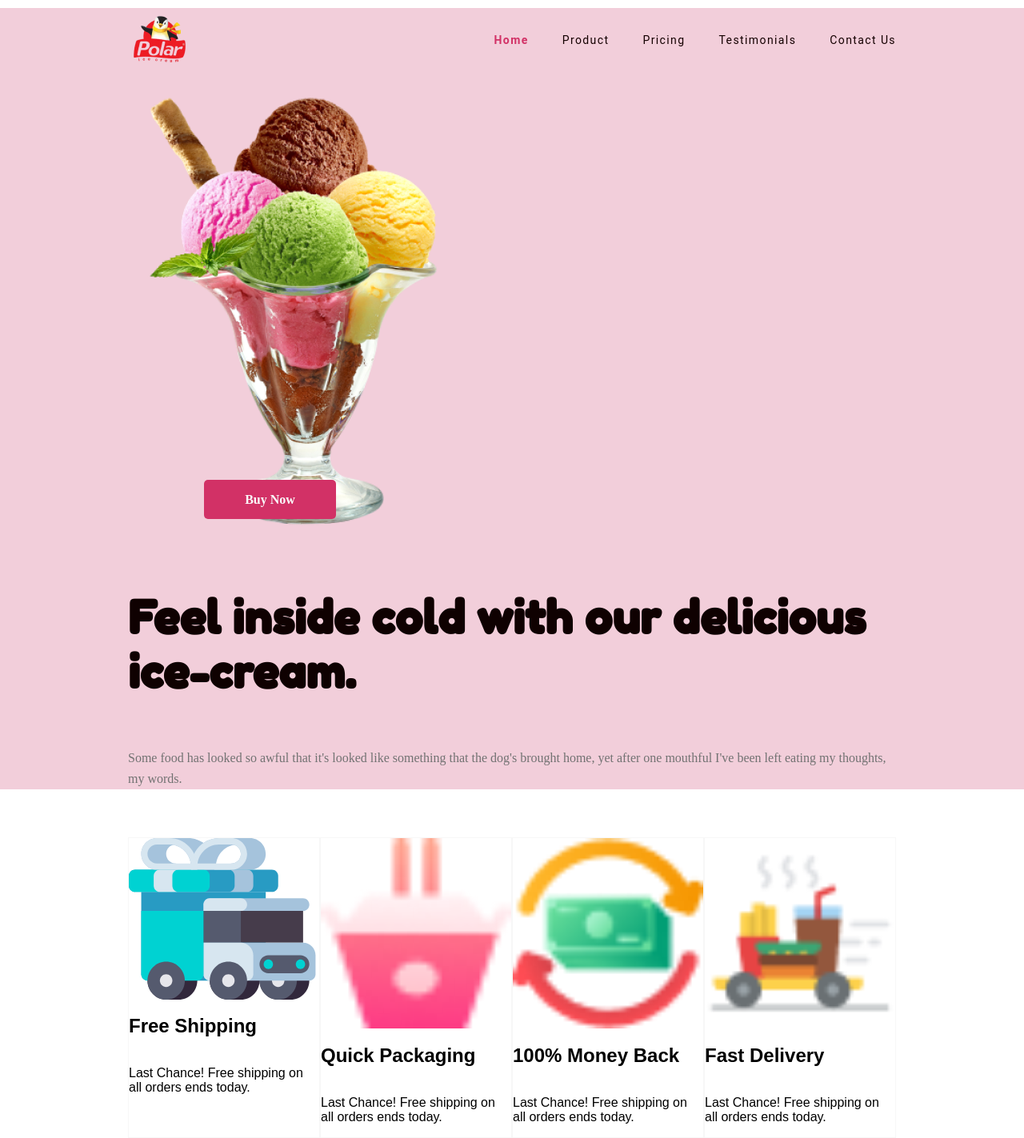
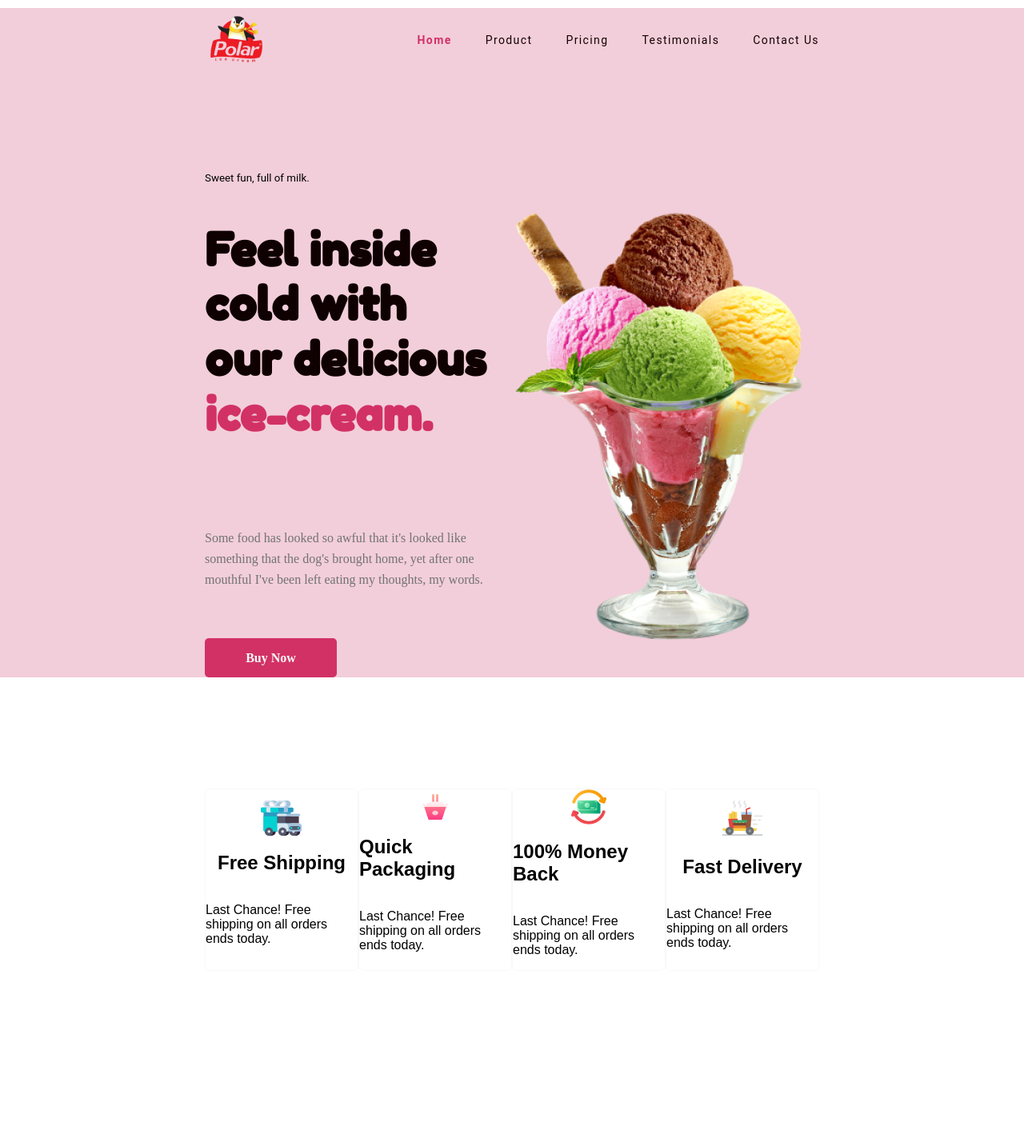
Before and after one commit to ValeryKirdey/dz1_valery, a plain HTML site: page index.html in a window 1280 px wide. Shown: the whole page at 80% size. After the commit the page ends 1214 px from the top, so only its background shows below. Drawn offline with Linux system fonts and the light colour scheme; a web font is replaced by a local one.

Commit message:
edit dz1

```diff
--- a/assets/css/style.css
+++ b/assets/css/style.css
@@ -8,7 +8,7 @@ body {
   }
 
   .container {
-    width: 75%;
+    width: 60%;
     margin: 0 auto;
 
   }
@@ -20,10 +20,7 @@ body {
     align-items: center;
     margin-top: 10px;
 
-
   }
-
-
 
   header ul {
     display: flex;
@@ -31,7 +28,6 @@ body {
     justify-content: center;
     list-style-type: none;
     font-family: 'Roboto', sans-serif;
-
 
   }
 
@@ -44,26 +40,41 @@ body {
     text-transform: capitalize;
   }
   header ul :first-child { color: #D23166;
-    font-weight: 700; }
+    font-weight: 700;
+  }
+
 
 .ice-cream {
-      margin: 140px 0 146px;
+
+  margin: 126px 0 139px;
   display: flex;
   flex-direction: row;
   justify-content: space-between;
+  text-indent: none;
 }
-
-    /* .picture,
+/*
+.picture,
 .about-ice-cream {
       flex: 1;
       border: 2px solid red;
-    }
-     */
-    /* .picture {
+} */
+
+.picture {
       display: flex;
       justify-content: center;
       align-items: center;
-    } */
+}
+
+.about-ice-cream {
+  display: flex;
+  flex-direction: column;
+  align-items: flex-start;
+
+}
+
+.about-ice-cream small {
+  font-family: 'Roboto', sans-serif;
+}
 
 .about-ice-cream h1 {
       font-size: 57.33px;
@@ -88,37 +99,53 @@ body {
       line-height: 22px;
       color: #FAFAFA;
       border: none;
-      position: absolute;
       width: 165px;
       height: 49px;
       left: 255px;
       top: 600px;
 }
-/* .down {
-  display: flex;
-  flex-wrap: wrap;
-} */
+
+.about-ice-cream u:last-of-type{
+  color: #D23166;
+  text-decoration-line: none;
+}
+
 footer {
       display: flex;
       flex-direction: row;
       justify-content: space-between;
-      background-color: white;
 
 }
+
+.packaging div {
+  display: flex;
+  flex-direction: column;
+  align-items: center;
+
+}
+
 .truck,
 .packaging,
 .money-back,
 .fast-delivery{
   display: flex;
   flex-direction: column;
+  justify-content: center;
+  align-items: center;
   font-family: 'Hind Madurai', sans-serif;
-
   border: 1px solid rgba(0, 0, 0, 0.03);
+  border-radius: 7px;
 
 }
-/* footer div {
+
+/* footer div p {
+  word-wrap: break-word;
+}
+footer div {
   display: flex;
   flex-direction: column;
   justify-content: center;
   border: 1px solid rgba(0, 0, 0, 0.03);
-} */
+}
+
+     */
--- a/index.html
+++ b/index.html
@@ -23,19 +23,20 @@
                     <li>Contact Us</li>
                 </ul>
             </header>
-            <div class="ice=cream">
+            <div class="ice-cream">
+                <div class="about-ice-cream">
+                    <small>Sweet fun, full of milk.</small>
+                    <h1>Feel inside cold with our delicious <u>ice-cream.</u></h1>
+                    <p>Some food has looked so awful that it's looked like something that the dog's brought home, yet after one mouthful I've been left eating my thoughts, my words.</p>
+                    <button>Buy Now</button>
+                </div>
                 <div class="picture">
                     <img src="./assets/imgs/eep88j2SDJ-removebg-preview 1.png" alt="ice=cream">
-                </div>
-                <div class="about-ice-cream">
-                    <h1>Feel inside cold with our delicious ice-cream.</h1>
-                    <p>Some food has looked so awful that it's looked like something that the dog's brought home, yet after one mouthful I've been left eating my thoughts, my words.</p>
-                    <button>Buy Now</button>
                 </div>
             </div>
         </div>
     </section>
-    <section class="down">
+    <section>
         <div class="container">
             <footer>
                 <div class="truck">
@@ -44,9 +45,11 @@
                     <p>Last Chance! Free shipping on all orders ends today.</p>
                 </div>
                 <div class="packaging">
-                    <img src="./assets/imgs/macaroni.png" alt="">
-                    <h1>Quick Packaging</h1>
-                    <p>Last Chance! Free shipping on all orders ends today.</p>
+                    <div>
+                        <img src="./assets/imgs/macaroni.png" alt="">
+                        <h1>Quick Packaging</h1>
+                        <p>Last Chance! Free shipping on all orders ends today.</p>
+                    </div>
                 </div>
                 <div class="money-back">
                     <img src="./assets/imgs/cash-back 1.png" alt="">
```
Also changed, not shown: 1 other file. Lines whose indentation alone changed are shown as unchanged.
